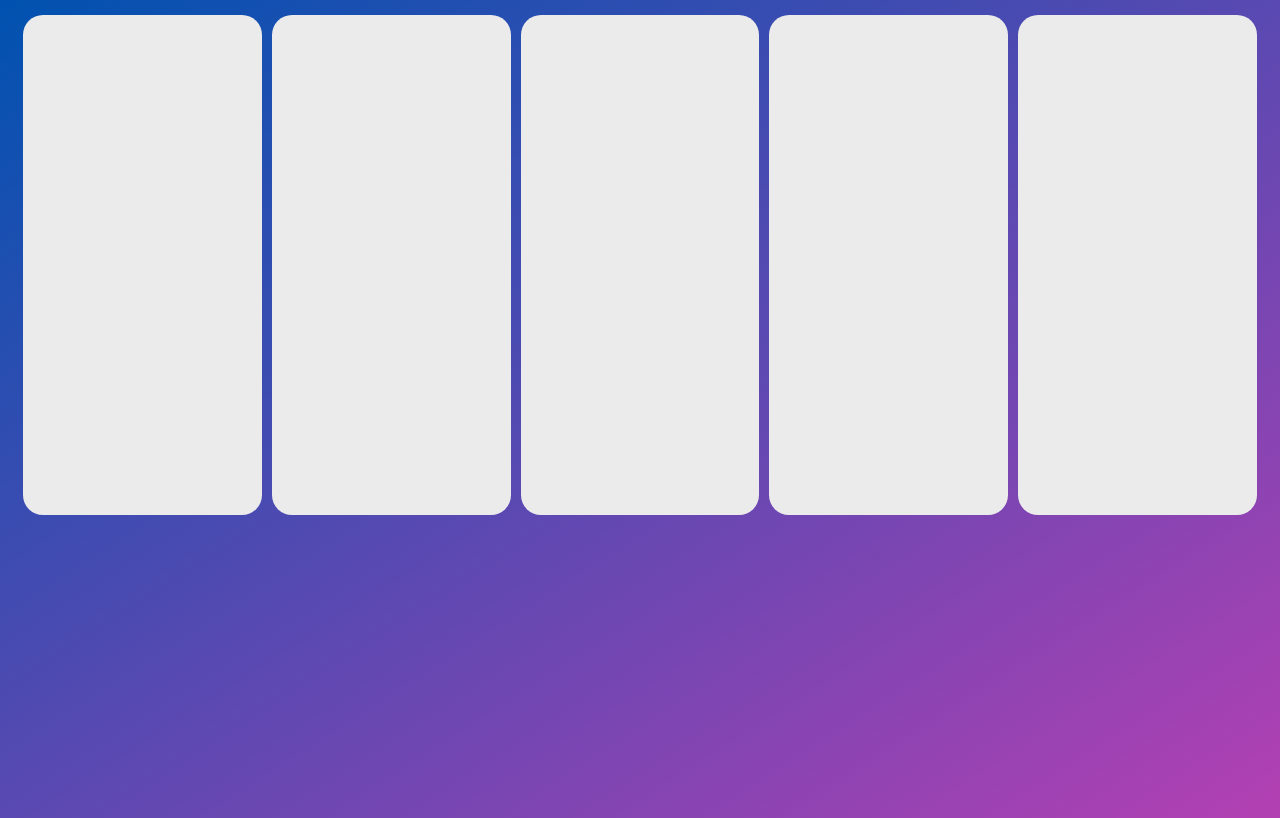
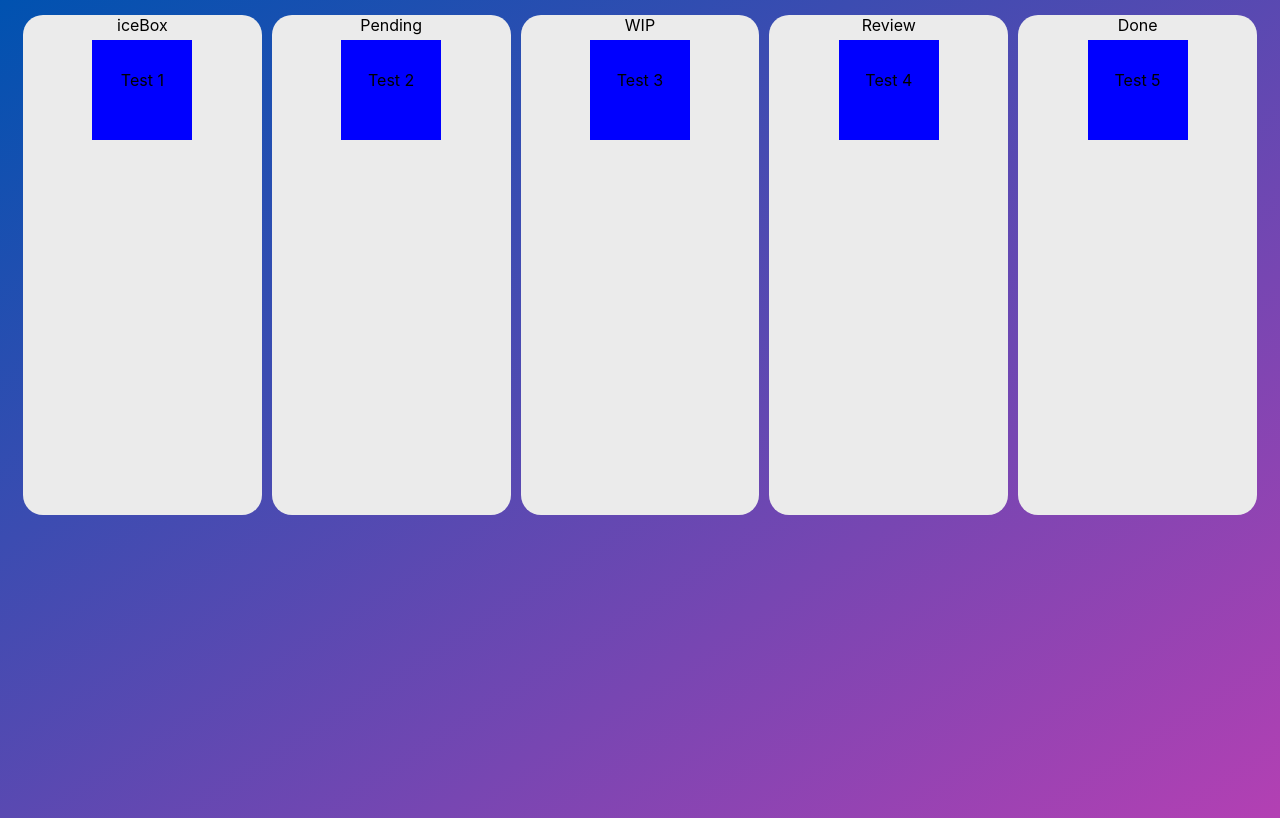
Before and after one commit to SiddeshThorat/Kanban_Dummy, a React (Create React App) app: page / in a window 1280 px wide. Built offline with nearby package versions, Linux system fonts and the light colour scheme.

Commit message:
- Implemented logic for draggable  containers - Assumed dummy state value while implementing it.

```diff
--- a/src/App.css
+++ b/src/App.css
@@ -14,3 +14,11 @@ background-color:rgb(235, 235, 235) ;
 margin: 5px;
 border-radius: 20px;
 }
+
+.draggable{
+	width: 100px;
+	height: 100px;
+	background-color: blue;
+	margin: 5px auto;
+	line-height: 5em;
+}
--- a/src/App.js
+++ b/src/App.js
@@ -1,17 +1,116 @@
+import React from 'react';
 import './App.css';
 
-function App() {
-  return (
-    <div className="app">
-      <div className="mainContainer">
-        <div className="container"></div>
-        <div className="container"></div>
-        <div className="container"></div>
-        <div className="container"></div>
-        <div className="container"></div>
+class App extends React.Component {
+  constructor(props){
+    super(props);
+    this.state = {
+      tasks: [
+        {title: 'Test 1',id:'icebox'},
+        {title: 'Test 2',id:'pending'},
+        {title: 'Test 3',id:'wip'},
+        {title: 'Test 4',id:'review'},
+        {title: 'Test 5',id:'done'}
+      ]
+    }
+  }
+
+  onDragOver = (event) => {
+    event.preventDefault();
+  }
+
+  //ASSUMED TITLE TO BE UNIQUE
+  onDragStart = (event,id) => {
+     event.dataTransfer.setData("id",id);
+     console.log();
+  }
+
+  onDrop = (event,categoryId) => {
+    let id = event.dataTransfer.getData("id");
+
+    let tasks = this.state.tasks.filter(task => {
+      if(task.title === id){
+        task.id = categoryId
+      }
+      return task;
+    });
+
+    this.setState({
+      ...this.state,
+      tasks
+    });
+
+  }
+
+  render(){
+    let tasks = {
+      icebox: [],
+      pending: [],
+      wip: [],
+      review: [],
+      done: []
+    }
+
+    this.state.tasks.forEach(task => {
+      tasks[task.id].push(
+        <div
+        key={task.title}
+        onDragStart= { (event) => this.onDragStart(event,task.title)}
+        draggable
+        className="draggable"
+        >
+          {task.title}
+        </div>
+      )
+    })
+
+    return (
+      <div className="app">
+        <div className="mainContainer">
+          <div
+          className="container"
+          onDragOver = {event => this.onDragOver(event)}
+          onDrop ={event => this.onDrop(event,"icebox")}
+          >
+            <span >iceBox</span>
+            {tasks.icebox}
+          </div>
+          <div
+          className="container"
+          onDragOver = {event => this.onDragOver(event)}
+          onDrop ={event => this.onDrop(event,"pending")}
+          >
+            <span >Pending</span>
+            {tasks.pending}
+          </div>
+          <div
+          className="container"
+          onDragOver = {event => this.onDragOver(event)}
+          onDrop ={event => this.onDrop(event,"wip")}
+          >
+            <span >WIP</span>
+            {tasks.wip}
+          </div>
+          <div
+          className="container"
+          onDragOver = {event => this.onDragOver(event)}
+          onDrop ={event => this.onDrop(event,"review")}
+          >
+            <span >Review</span>
+            {tasks.review}
+          </div>
+          <div
+          className="container"
+          onDragOver = {event => this.onDragOver(event)}
+          onDrop ={event => this.onDrop(event,"done")}
+          >
+            <span >Done</span>
+            {tasks.done}
+          </div>
+        </div>
       </div>
-    </div>
-  );
+    );
+  }
 }
 
 export default App;
```
